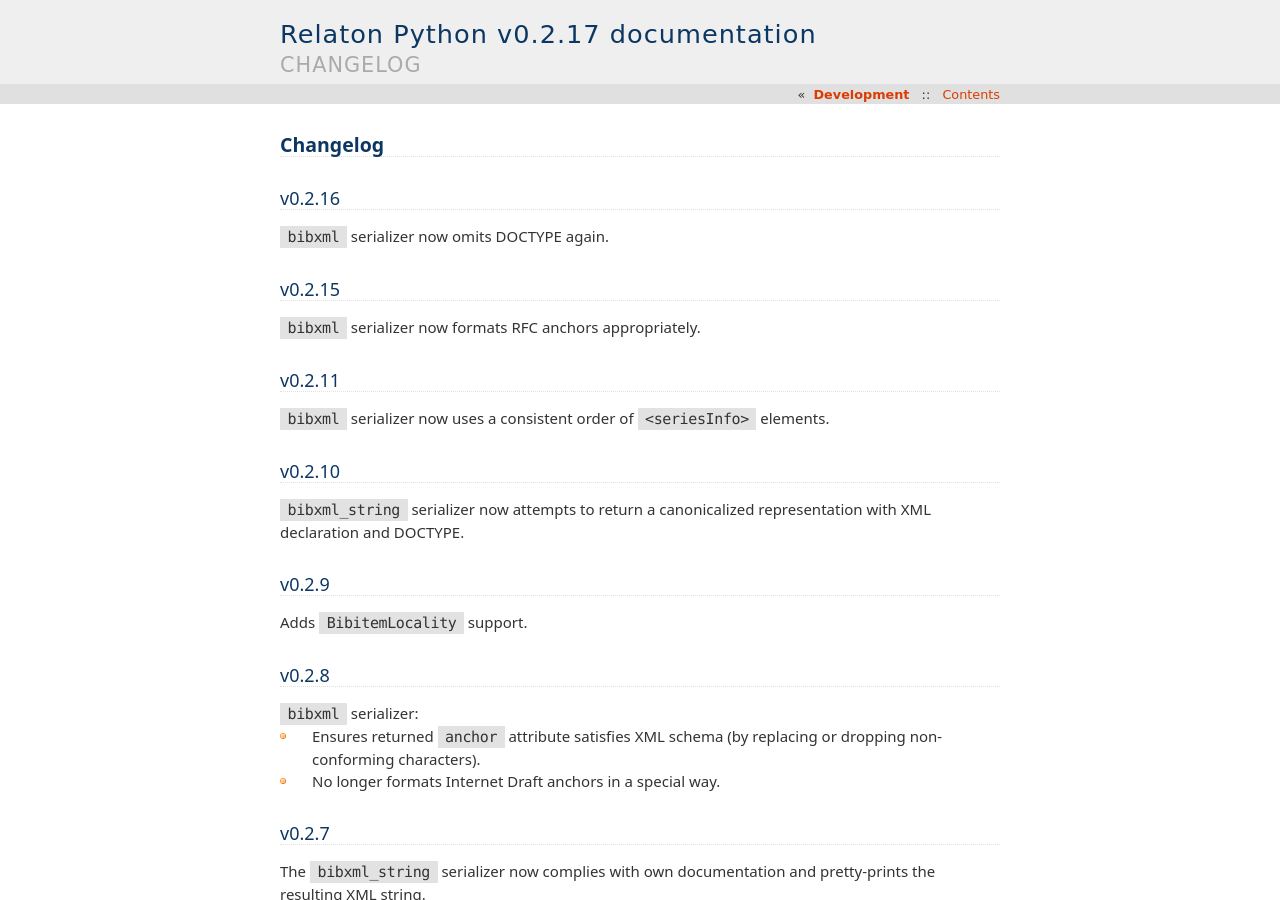
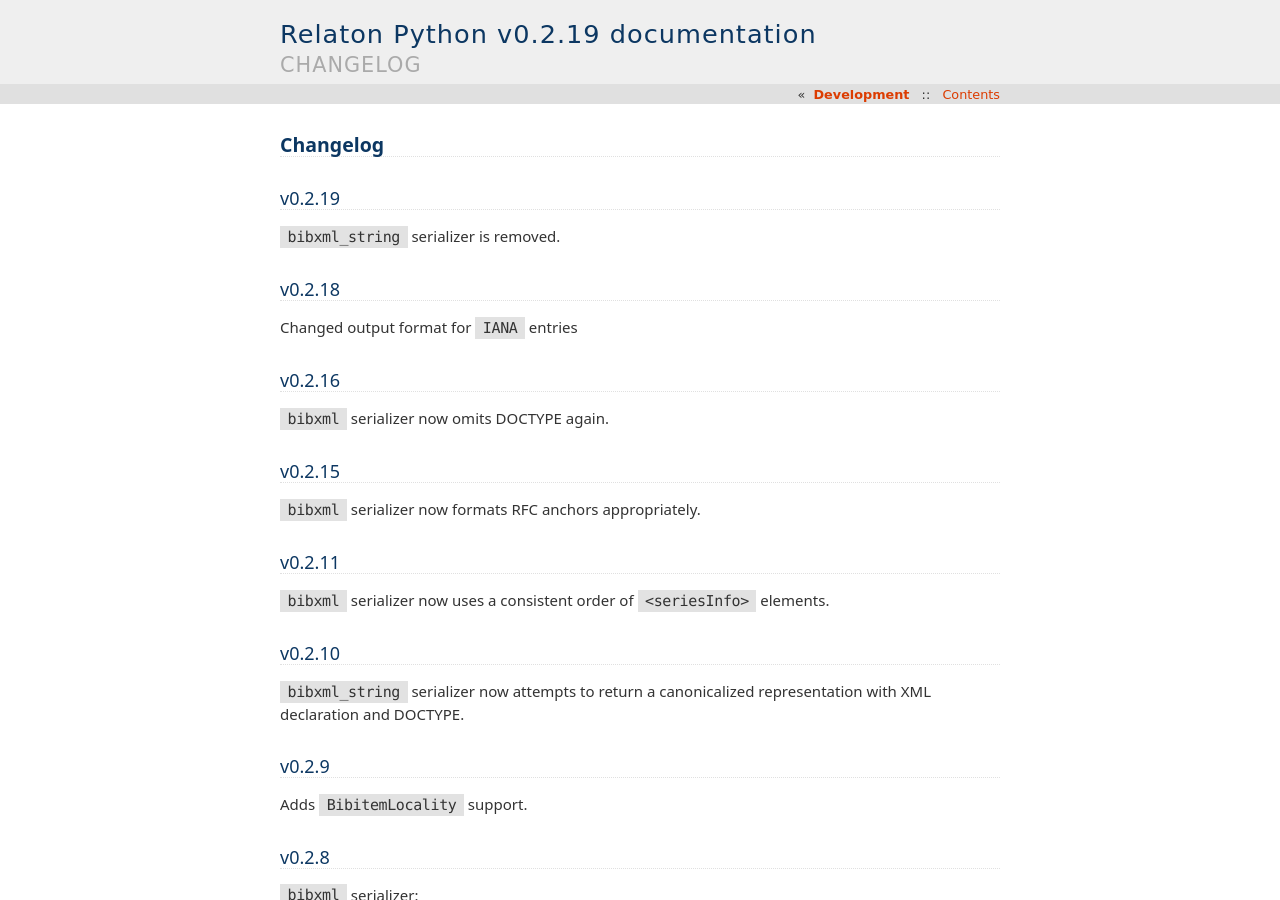
Before and after one commit to relaton/relaton-py, a Sphinx documentation site: the page built from docs/changelog.rst, in a window 1280 px wide and 900 px high. Built offline with Sphinx 7.4.7, drawn with Linux system fonts in a browser that asks for light colours.

Commit message:
chore: bump version to 0.2.19

```diff
--- a/docs/changelog.rst
+++ b/docs/changelog.rst
@@ -1,6 +1,16 @@
 =========
 Changelog
 =========
+
+v0.2.19
+=======
+
+``bibxml_string`` serializer is removed.
+
+v0.2.18
+=======
+
+Changed output format for ``IANA`` entries
 
 v0.2.16
 =======
--- a/relaton/__init__.py
+++ b/relaton/__init__.py
@@ -1 +1 @@
-__version__ = '0.2.17'
+__version__ = '0.2.19'
```
